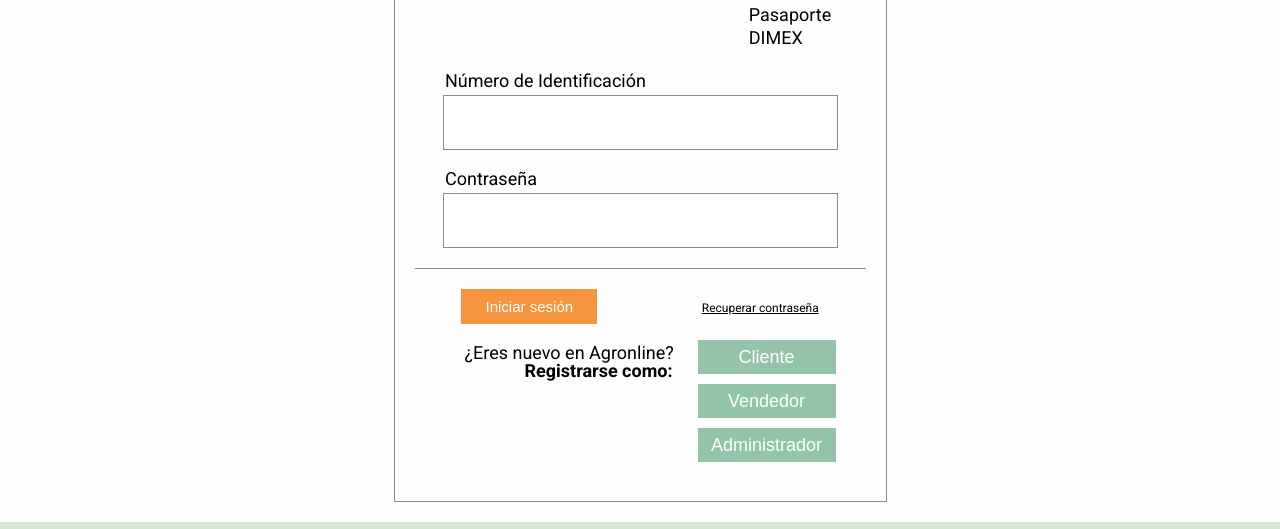
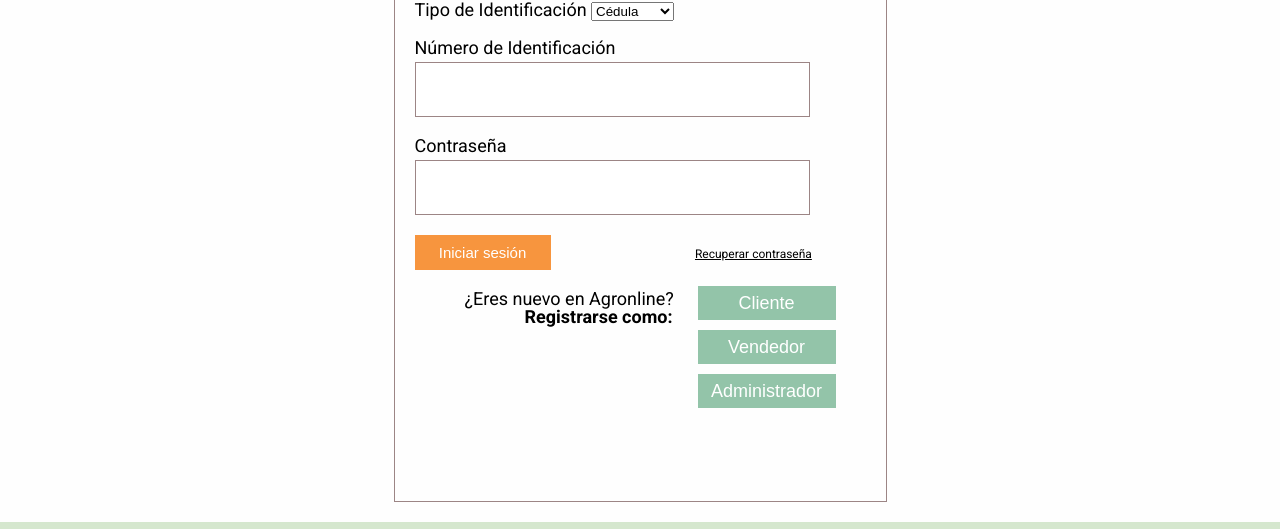
Before and after one commit to Splateroscenfotec/Proyecto-1, a plain HTML site: page iniciosesion.html in a window 1280 px wide. Shown: the part 318-847 px from the top of the page. Drawn offline with Linux system fonts and the light colour scheme; some packages are replaced by stand-ins of ours; a script that the page names is missing; a web font is replaced by a local one.

Commit message:
agregue drop drown a inicio sesion pag

```diff
--- a/Public/CSS/iniciosesion.css
+++ b/Public/CSS/iniciosesion.css
@@ -12,6 +12,7 @@
     margin-bottom: 20px;
 }
 
+
 .contenedor {
     text-align: center;
 }
@@ -24,26 +25,16 @@ h2 {
 .tipo-identificacion {
     display: inline-block;
     text-align: left;
-    margin-bottom: 20px;
+    margin-bottom: 2px;
+    font-size: 18px;
 }
 
-.tipo-identificacion input {
-    width: 222px;
-    height: 42px;
-    margin-right: 10px;
-    border: 1px solid #9C8585;
-    padding: 5px;
-}
+.drop-down {
+    display: inline-block;
+    text-align: left;
+    margin-bottom: 2px;
+    font-size: 18px;
 
-.tipo-identificacion ul {
-    display: inline-block;
-    vertical-align: top;
-    padding-left: 300px;
-}
-
-.tipo-identificacion ul li {
-    list-style: none;
-    margin-bottom: 5px;
 }
 
 .campo {
@@ -66,12 +57,6 @@ h2 {
     padding: 5px;
 }
 
-.linea {
-    width: 100%;
-    height: 1px;
-    background-color: #9C8585;
-    margin-bottom: 20px;
-}
 
 .boton-iniciar {
     width: 136px;
@@ -80,7 +65,7 @@ h2 {
     background-color: #F7953E;
     color: #fff;
     border: none;
-    margin-right: 100px;
+    margin-right: 140px;
     cursor: pointer;
     clear: left; /* Para que el botón no se superponga con los campos anteriores */
 }
--- a/iniciosesion.html
+++ b/iniciosesion.html
@@ -37,15 +37,20 @@
     <section id="resultadosBuscador"></section>
 
     <section class="iniciosesion">
+        <br>
         <div class="contenedor">
             <h2>Iniciar Sesión</h2>
             <div class="tipo-identificacion">
-                <ul>
-                    <li>Cédula</li>
-                    <li>Pasaporte</li>
-                    <li>DIMEX</li>
-                </ul>
-            </div>
+                <div class="inputs">
+                    <label for="tipo-identificacion">Tipo de Identificación</label>
+                    <select name="drop-drown" id="drop-down">
+                        <option selected="" enabled="">Cédula</option>
+                        <option>Pasaporte</option>
+                        <option>DIMEX</option>
+                    </select>
+                   </div>
+
+                   <br>
             <div class="campo">
                 <label for="identificacion">Número de Identificación</label>
                 <input type="text" id="identificacion" name="identificacion">
@@ -54,7 +59,6 @@
                 <label for="contrasena">Contraseña</label>
                 <input type="password" id="contrasena" name="contrasena">
             </div>
-            <div class="linea"></div>
             <button class="boton-iniciar">Iniciar sesión</button>
             <span class="recuperar-contrasena">Recuperar contraseña</span>
             <div class="separador"></div>
```
